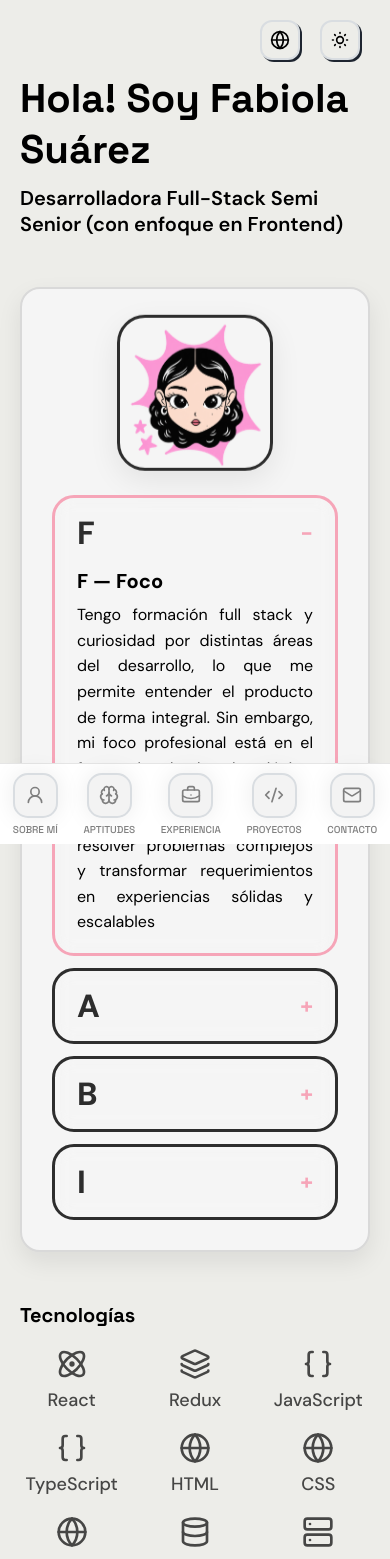
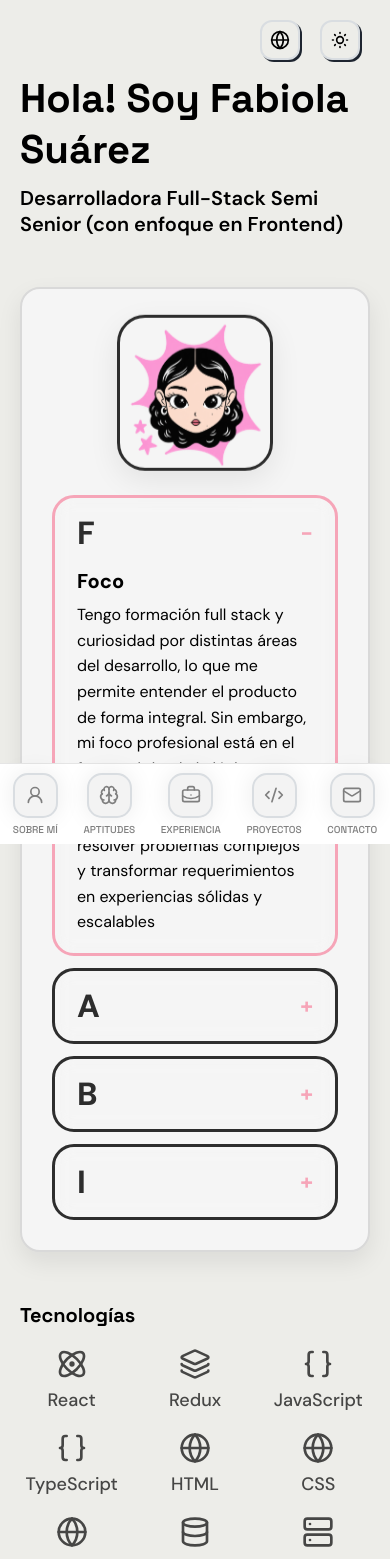
Before and after one commit to fabiolajsm/fabiolajsm-web, a React (Create React App) app: page / in a window 390 px wide. Shown: the top 1559 px of the page. Built offline with nearby package versions, Linux system fonts and the light colour scheme.

Commit message:
change: in mobile text align to start and show different text, and change of text size in flipCard

```diff
--- a/src/components/FlipCard.css
+++ b/src/components/FlipCard.css
@@ -58,7 +58,7 @@
 .flip-card-period {
     font-family: "DM Sans", sans-serif;
     color: black;
-    font-size: 18px;
+    font-size: 15px;
     margin: 0;
     font-weight: 600;
 }
--- a/src/i18n/en.json
+++ b/src/i18n/en.json
@@ -45,6 +45,10 @@
   "about_2_title": "A — Adaptability",
   "about_3_title": "B — Balance",
   "about_4_title": "I — Impact",
+  "about_1_title_mobile": "Focus",
+  "about_2_title_mobile": "Adaptability",
+  "about_3_title_mobile": "Balance",
+  "about_4_title_mobile": "Impact",
   "about_1": "I have a full-stack background and a curiosity for different areas of development, which helps me understand products from a broader perspective. However, my professional focus is on frontend logic, where I enjoy building functional interfaces, managing state, solving complex problems, and turning requirements into solid and scalable experiences",
   "about_2": "I adapt quickly to new challenges, changing environments, and different ways of working while maintaining a positive and solution-oriented mindset. Having lived in different countries and cities has allowed me to connect with people, perspectives, and dynamics different from my own. I consider myself a flexible, understanding, and communicative person, qualities that help me integrate and collaborate in diverse environments",
   "about_3": "I enjoy working in teams and value environments where well-being, collaboration, and work-life balance are part of everyday work. I believe good communication and healthy relationships contribute to a space where people feel comfortable, can be themselves, and work better together. That’s why, beyond contributing from a technical perspective, I also enjoy building meaningful connections within the team",
--- a/src/i18n/es.json
+++ b/src/i18n/es.json
@@ -45,6 +45,10 @@
   "about_2_title": "A — Adaptabilidad",
   "about_3_title": "B — Bienestar",
   "about_4_title": "I — Impacto",
+  "about_1_title_mobile": "Foco",
+  "about_2_title_mobile": "Adaptabilidad",
+  "about_3_title_mobile": "Bienestar",
+  "about_4_title_mobile": "Impacto",
   "about_1": "Tengo formación full stack y curiosidad por distintas áreas del desarrollo, lo que me permite entender el producto de forma integral. Sin embargo, mi foco profesional está en el frontend desde la lógica, disfrutando construir interfaces funcionales, manejar estados, resolver problemas complejos y transformar requerimientos en experiencias sólidas y escalables",
   "about_2": "Me adapto rápidamente a nuevos desafíos, cambios de contexto y formas de trabajo, manteniendo un enfoque positivo y resolutivo. Haber vivido en distintos países y ciudades me permitió conectar con personas, perspectivas y dinámicas diferentes a las mías. Me considero una persona flexible, comprensiva y con facilidad para la comunicación, cualidades que me ayudan a integrarme y colaborar en distintos entornos",
   "about_3": "Disfruto trabajar en equipo y valoro entornos donde el bienestar y la colaboración sean parte del día a día. Considero que una buena comunicación y relaciones sanas contribuyen a un ambiente donde las personas pueden sentirse cómodas, ser auténticas y trabajar mejor juntas. Por eso, además de aportar desde lo técnico, también me gusta construir buenas conexiones dentro del equipo",
--- a/src/sections/About.css
+++ b/src/sections/About.css
@@ -231,6 +231,6 @@
 
   .about-accordion-inner p {
     line-height: 1.6;
-    text-align: justify;
+    text-align: start;
   }
 }
--- a/src/sections/About.tsx
+++ b/src/sections/About.tsx
@@ -103,7 +103,7 @@ export default function About() {
 
                 <div className="about-accordion-content">
                   <div className="about-accordion-inner">
-                    <h4>{getText(`${key}_title`)}</h4>
+                    <h4>{getText(`${key}_title_mobile`)}</h4>
                     <p>{getText(key)}</p>
                   </div>
                 </div>
```
